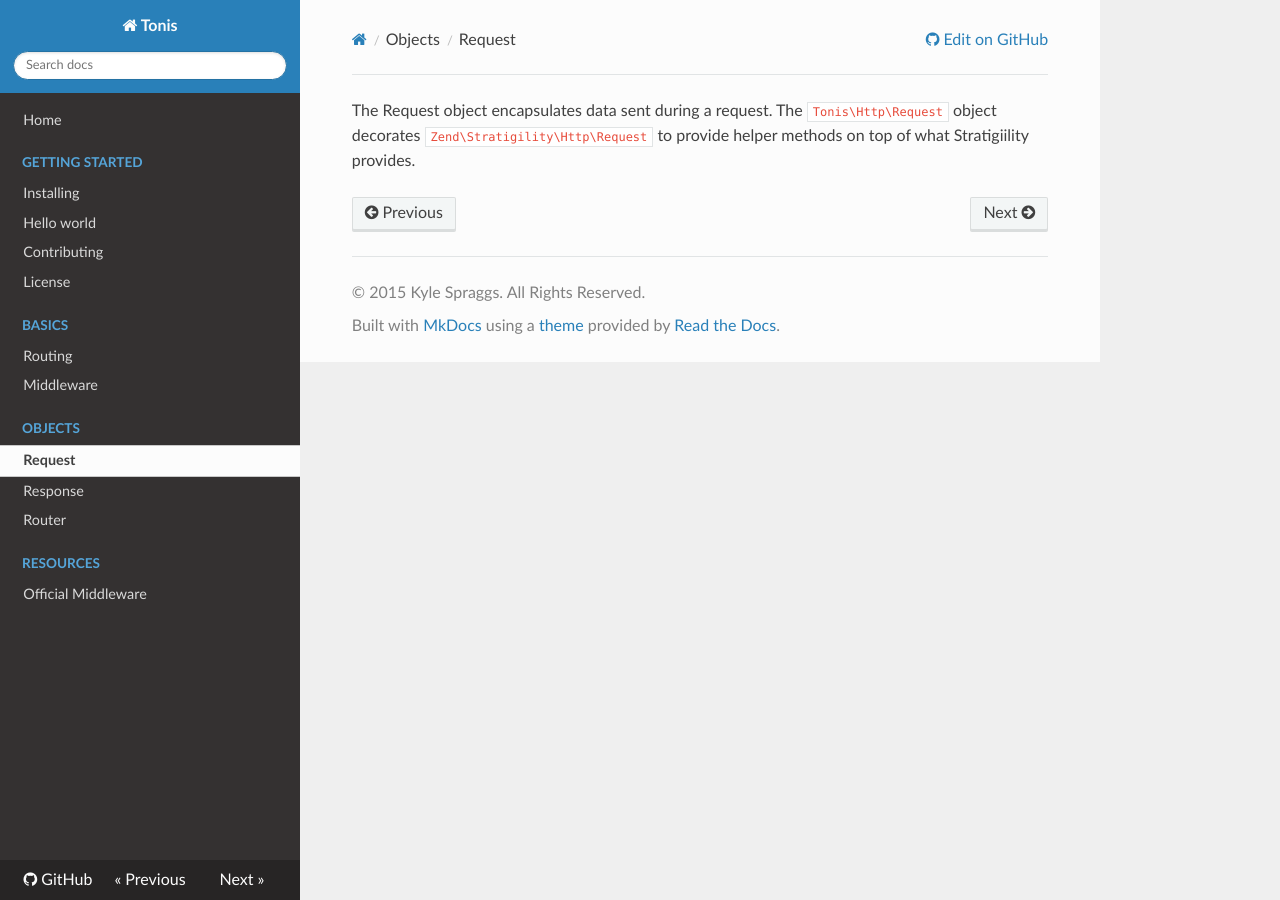
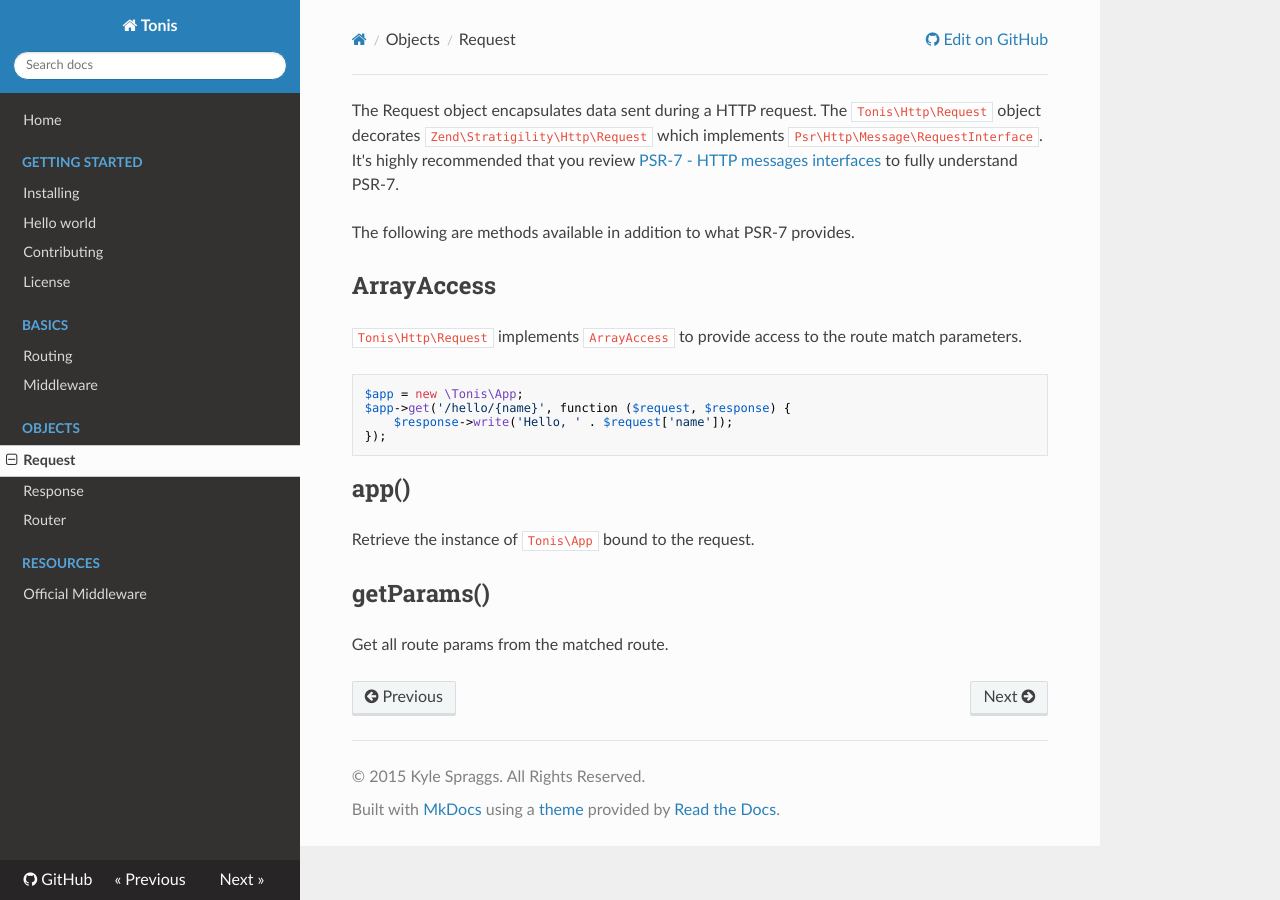
Before and after one commit to tonis-io-legacy/tonis, an MkDocs documentation site: the page built from docs/objects/request.md, in a window 1280 px wide. Built offline with MkDocs 1.6.1, drawn with Linux system fonts in a browser that asks for light colours; nearby versions of some CDN libraries; old or Windows-style settings are respelled for this version of MkDocs.

Commit message:
Docs update

````diff
--- a/docs/objects/request.md
+++ b/docs/objects/request.md
@@ -1,2 +1,27 @@
-The Request object encapsulates data sent during a request. The `Tonis\Http\Request` object decorates `Zend\Stratigility\Http\Request`
-to provide helper methods on top of what Stratigiility provides.
+The Request object encapsulates data sent during a HTTP request. The `Tonis\Http\Request` object decorates
+`Zend\Stratigility\Http\Request` which implements `Psr\Http\Message\RequestInterface`. It's highly recommended that you
+review [PSR-7 - HTTP messages interfaces](http://www.php-fig.org/psr/psr-7/) to fully understand PSR-7.
+
+The following are methods available in addition to what PSR-7 provides.
+
+ArrayAccess
+-----------
+
+`Tonis\Http\Request` implements `ArrayAccess` to provide access to the route match parameters.
+
+```php
+$app = new \Tonis\App;
+$app->get('/hello/{name}', function ($request, $response) {
+    $response->write('Hello, ' . $request['name']);
+});
+```
+
+app()
+-----
+
+Retrieve the instance of `Tonis\App` bound to the request.
+
+getParams()
+-----------
+
+Get all route params from the matched route.
````
Also changed, not shown: 1 other file.
